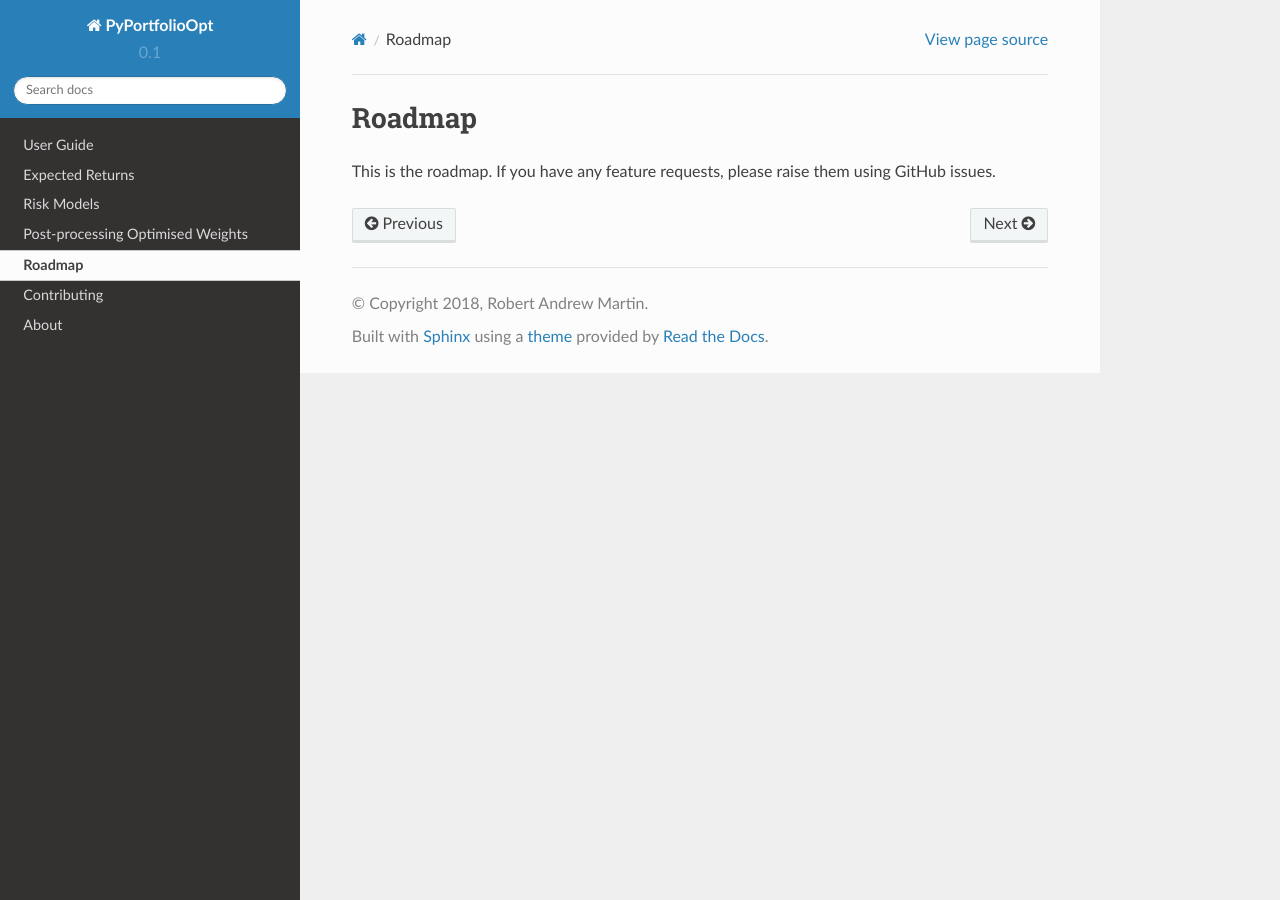
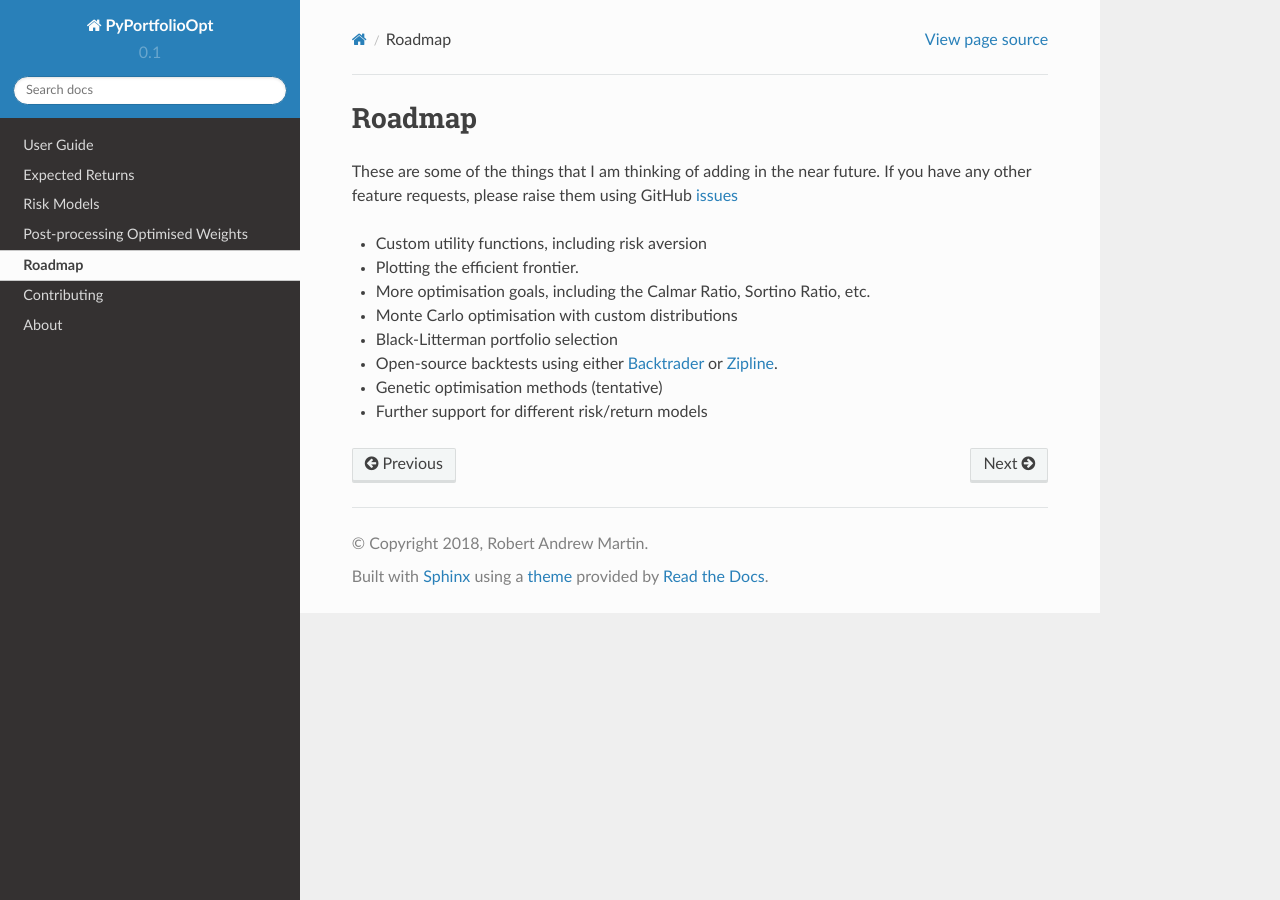
Before and after one commit to robertmartin8/PyPortfolioOpt, a Sphinx documentation site: the page built from docs/Roadmap.rst, in a window 1280 px wide. Built offline with Sphinx 7.4.7 and the Read the Docs theme 2.0.0, drawn with Linux system fonts in a browser that asks for light colours; pages that are not in the unit, such as notebooks, are missing from menus.

Commit message:
added roadmap

```diff
--- a/docs/Roadmap.rst
+++ b/docs/Roadmap.rst
@@ -1,5 +1,19 @@
+.. _roadmap:
+
 #######
 Roadmap
 #######
 
-This is the roadmap. If you have any feature requests, please raise them using GitHub issues.
+These are some of the things that I am thinking of adding in the near future. If you
+have any other feature requests, please raise them using GitHub
+`issues <https://github.com/robertmartin8/PyPortfolioOpt/issues>`_
+
+- Custom utility functions, including risk aversion
+- Plotting the efficient frontier.
+- More optimisation goals, including the Calmar Ratio, Sortino Ratio, etc.
+- Monte Carlo optimisation with custom distributions
+- Black-Litterman portfolio selection
+- Open-source backtests using either `Backtrader <https://www.backtrader.com/>`_ or
+  `Zipline <https://github.com/quantopian/zipline>`_.
+- Genetic optimisation methods (tentative)
+- Further support for different risk/return models
```
